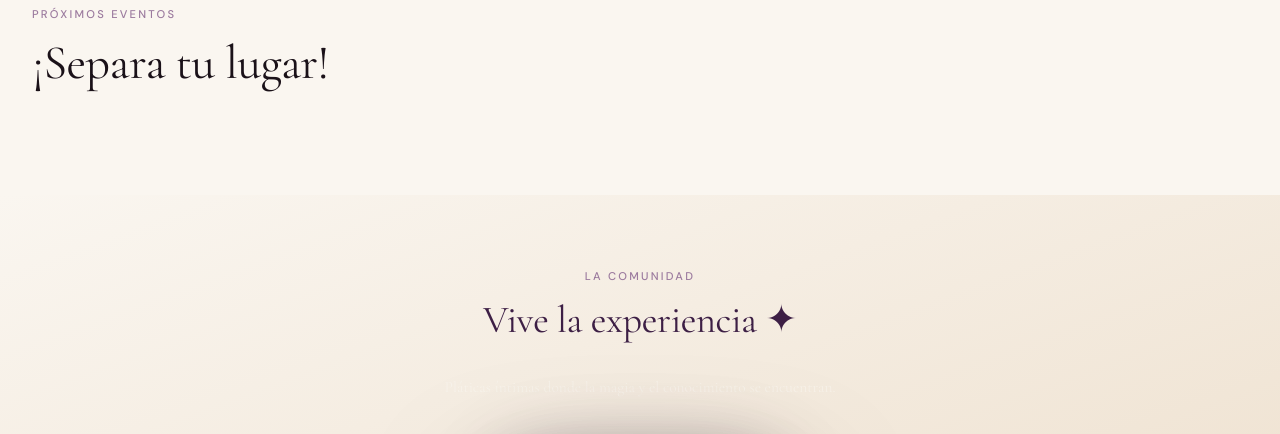
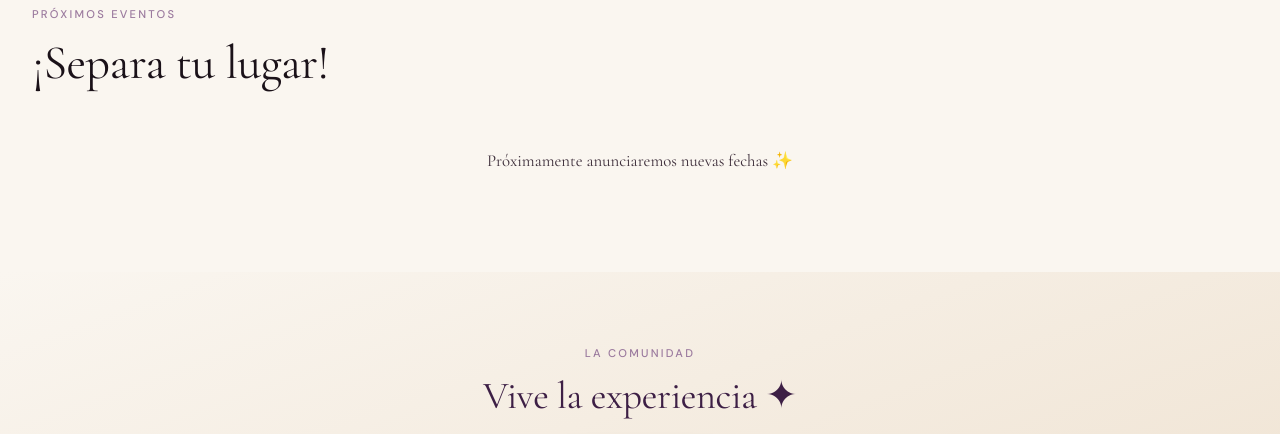
Before and after one commit to lectoradeestrellas/lectoradeestrellas, a website: page eventos.html in a window 1280 px wide. Shown: the part 960-1394 px from the top of the page. Drawn offline with nearby package versions, Linux system fonts and the light colour scheme.

Commit message:
agregar mensaje "próximamente anunciaremos nuevas fechas"
No hay evento próximo cargado tras mover Lughnasadh al historial.

```diff
--- a/eventos.html
+++ b/eventos.html
@@ -353,6 +353,8 @@
       <h2>¡Separa tu lugar!</h2>
     </div>
 
+    <p style="text-align:center;color:var(--ink-soft);font-size:1.05rem;padding:1.5rem 0">Próximamente anunciaremos nuevas fechas ✨</p>
+
   </div>
 </section>
 
```
Also changed, not shown: index.html (+2 -0 lines).
